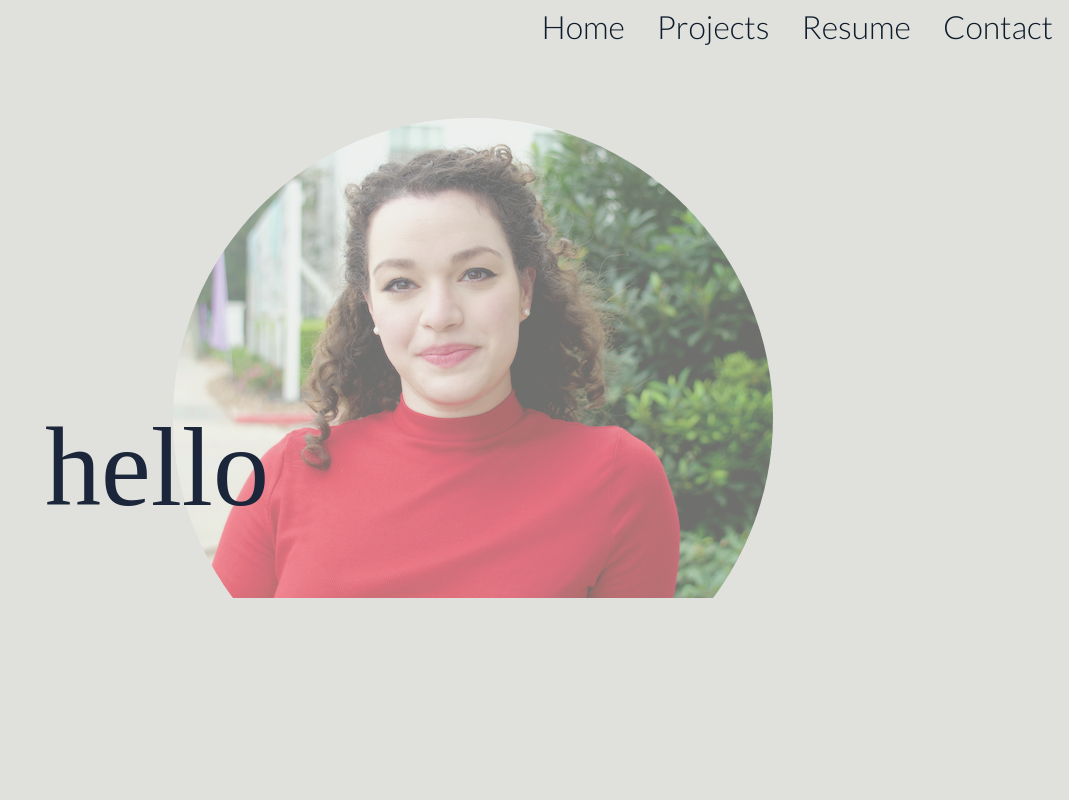
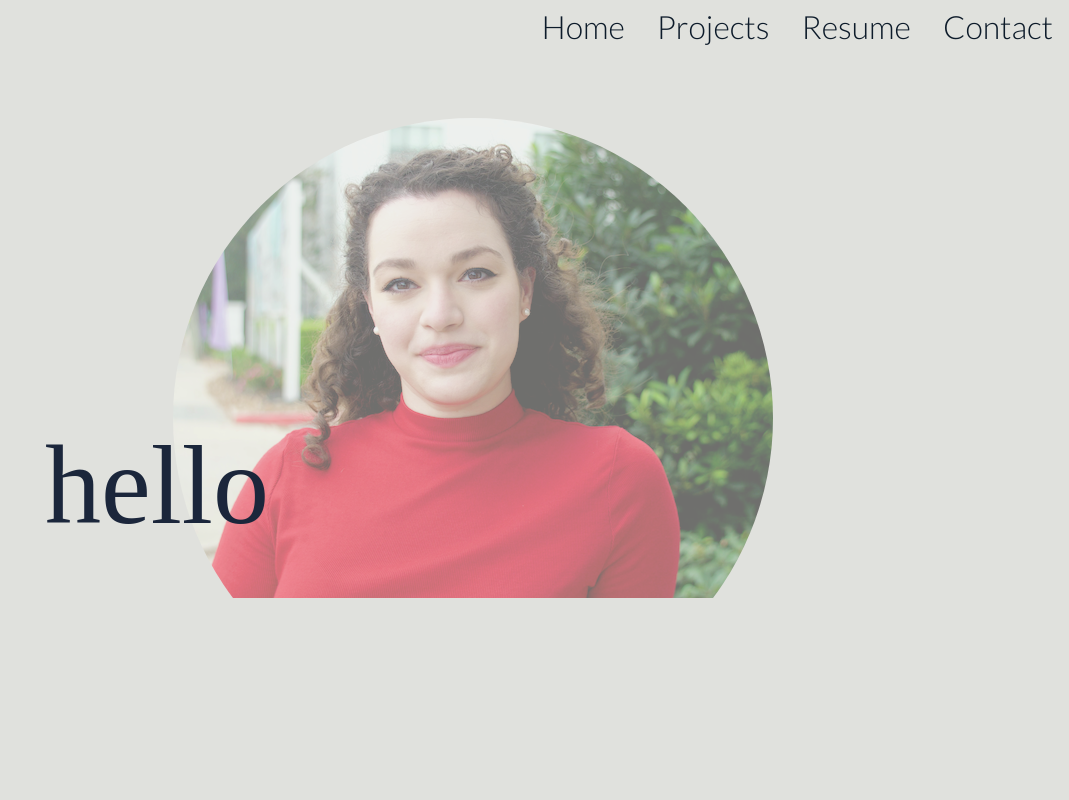
Before and after one commit to emsaw721/part-deux, a React (Create React App) app: page / in a window 1280 px wide. Shown: the top 800 px of the page, without its empty margins (211-1280 px from the left). Built offline with nearby package versions, Linux system fonts and the light colour scheme; a web font is replaced by a local one.

Commit message:
more formatting, starting to work on classwork

```diff
--- a/src/components/pages/Home.css
+++ b/src/components/pages/Home.css
@@ -13,6 +13,7 @@
 
 .hello {
   height: 50%;
+  position: sticky;
 }
 
 .name-plate {
@@ -52,8 +53,6 @@
   font-family: Lato;
   font-size: 2em;
   color: var(--primary-color);
-  position: sticky;
-
 }
 
 .intro span {
```
